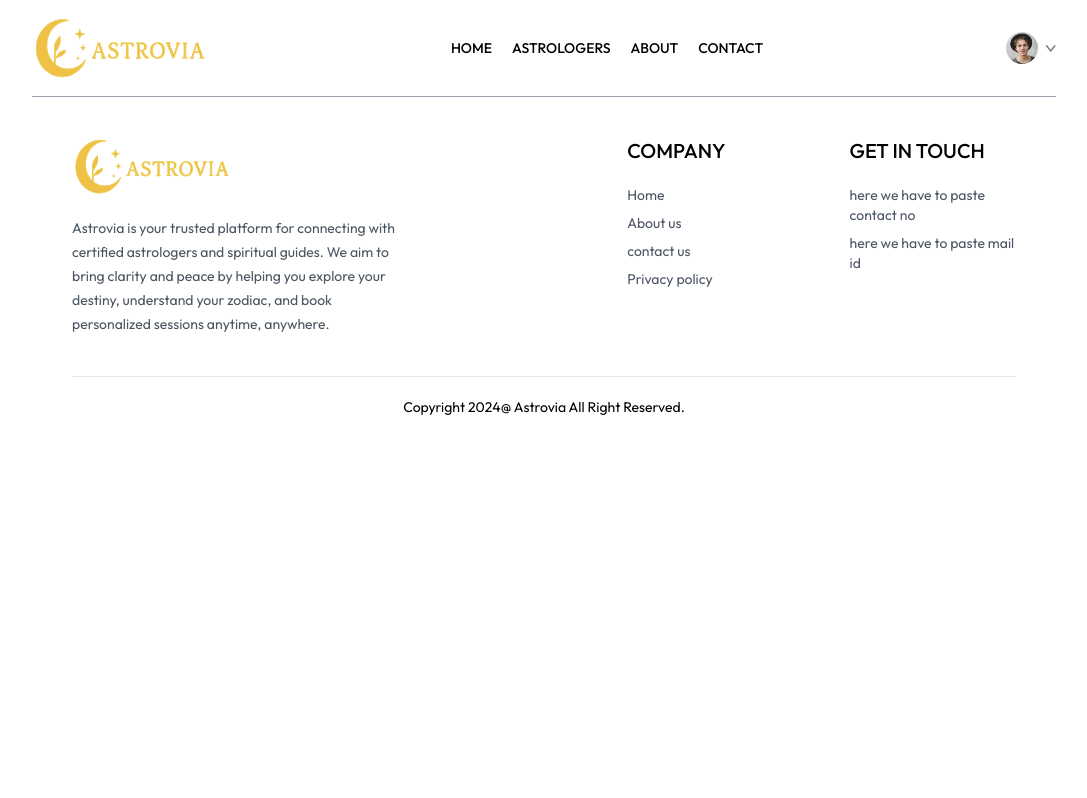
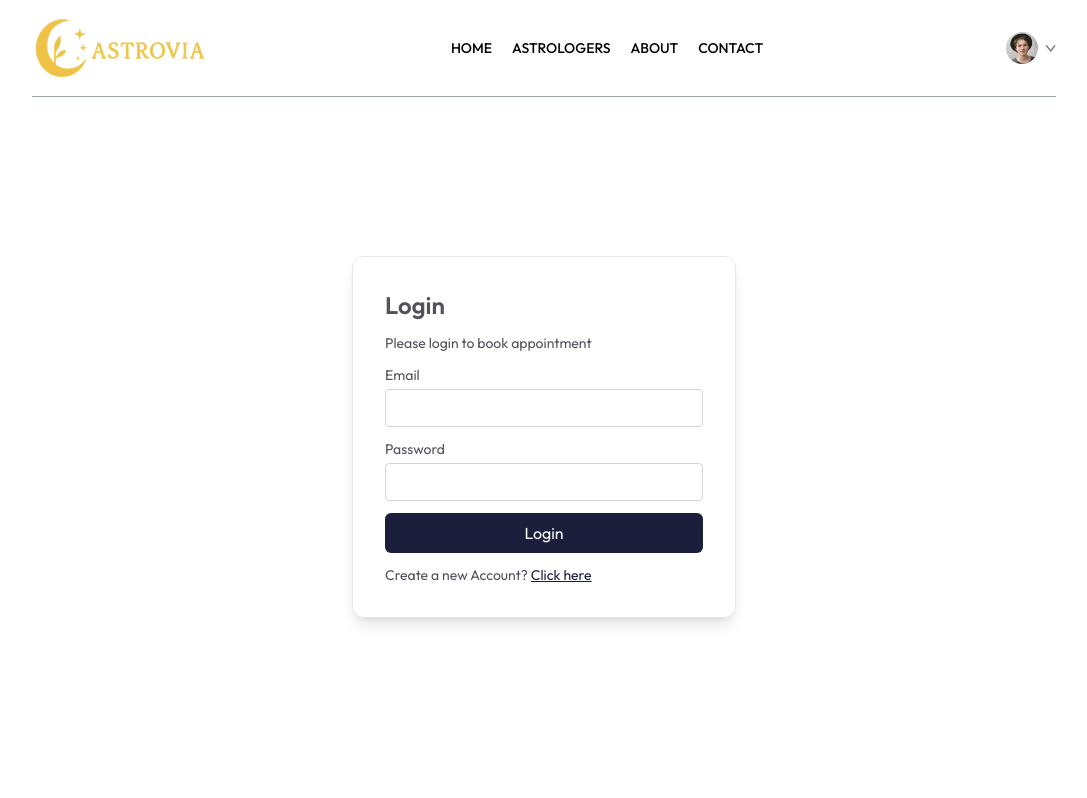
Before and after one commit to harshit2414/Astroria, a React (Vite) app: page /login in a window 1280 px wide. Shown: the top 798 px of the page, without its empty margins (96-1183 px from the left). Built offline with nearby package versions, Linux system fonts and the light colour scheme.

Commit message:
added Contact and LOgin page

```diff
--- a/src/components/Footer.jsx
+++ b/src/components/Footer.jsx
@@ -21,7 +21,7 @@
             <ul className='flex flex-col gap-2 text-gray-600'>
                 <li>Home</li>
                 <li>About us</li>
-                <li>contact us</li>
+                <li>Contact us</li>
                 <li>Privacy policy</li>
             </ul>
 
--- a/src/pages/Contact.jsx
+++ b/src/pages/Contact.jsx
@@ -1,9 +1,26 @@
 import React from 'react'
+import { assets } from '../assets/assets'
 
 const Contact = () => {
   return (
     <div>
+        <div className='text-center text-2xl pt-10 text-gray-500'>
+          <p>CONTACT <span className='text-gray-700 font-semibold'>US</span></p>
+        </div>
 
+        <div className='my-10 flex flex-col justify-center md:flex-row gap-10 mb-28 text-sm'>
+          <img className='w-full md:max-w-[360px]' src={assets.contact_image} alt="" />
+
+          <div className='flex flex-col justify-center items-start gap-6'>
+            <p className='font-semibold text-lg text-gray-600'>OUR OFFICE</p>
+            <p className='text-gray-500'>517619 IIT Tirupati <br /> Andhra Pradesh , INDIA</p>
+            <p className='text-gray-500'>Tel: 9462XXXXXX <br /> Email: sample1234@gamil.com </p>
+            <p className='font-semibold text-lg text-gray-600'>Careers at ASTROVIA</p>
+            <p className='text-gray-500'>Learn more about our teams and job openings. </p>
+
+            <button className='border border-black px-8 py-4 text-sm hover:bg-black hover:text-white transition-all duration-500 '>Explore Jobs</button>
+          </div>
+        </div>
     </div>
   )
 }
--- a/src/pages/Login.jsx
+++ b/src/pages/Login.jsx
@@ -1,10 +1,50 @@
-import React from 'react'
+import React, {useState} from 'react'
 
 const Login = () => {
+
+  const [state,setState] = useState('Sign up')
+
+  const [email,setEmail] = useState('')
+  const [password,setPassword] = useState('')
+  const [name,setName] = useState('')
+
+  const onSubmitHandler = async (event) => {
+    event.preventDefault()
+
+  }
+
   return (
-    <div>
+    <form className='min-h-[80vh] flex items-center'>
+      <div className='flex flex-col gap-3 m-auto items-start p-8 min-w-[340px] sm:min-w-96 border rounded-xl text-zinc-600 text-sm shadow-lg '>
+        <p className='text-2xl font-semibold'>{state === 'Sign Up' ? "Create Account" : "Login"}</p>
+        <p>Please {state === 'Sign Up' ? "sign up" : "login"} to book appointment</p>
+        {
+          state ==="Sign Up" && <div className='w-full'>
+          <p>Full Name</p>
+          <input className='border border-zinc-300 rounded w-full p-2 mt-1 ' type="text" onChange={(e)=>setName(e.target.name)} value={name} />
+        </div >
 
-    </div>
+        }
+
+        <div className='w-full'>
+          <p>Email</p>
+          <input  className='border border-zinc-300 rounded w-full p-2 mt-1 ' type="email" onChange={(e)=>setEmail(e.target.name)} value={email} />
+        </div>
+        <div className='w-full'>
+          <p>Password</p>
+          <input  className='border border-zinc-300 rounded w-full p-2 mt-1 ' type="password" onChange={(e)=>setPassword(e.target.name)} value={password} />
+        </div>
+
+        <button className='bg-primary text-white w-full py-2 rounded-md text-base'>{state === 'Sign Up' ? "Create Account" : "Login"}</button>
+
+        {
+          state ==="Sign Up"
+          ? <p>Already have an account ? <span onClick={()=>setState('Login')} className='text-primary underline cursor-pointer'>Login Here</span></p>
+          : <p>Create a new Account? <span onClick={()=>setState('Sign Up')} className='text-primary underline cursor-pointer'>Click here</span> </p>
+        }
+      </div>
+
+    </form>
   )
 }
 
```
